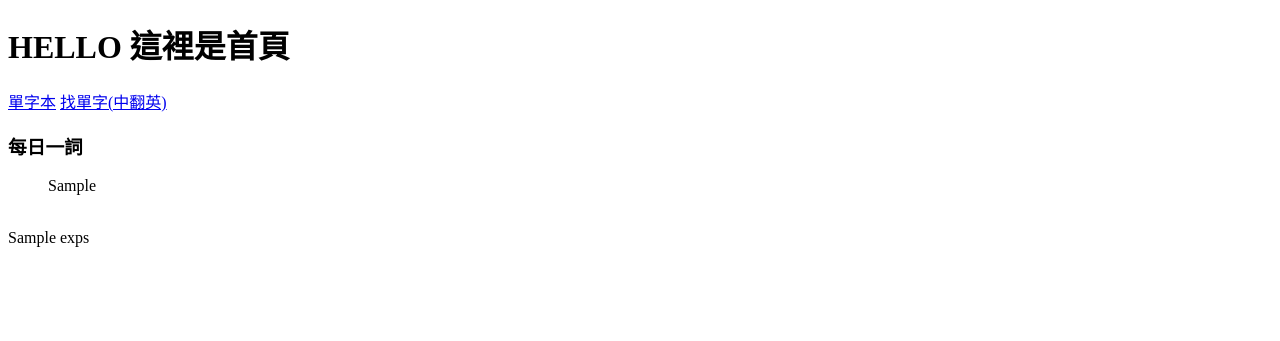
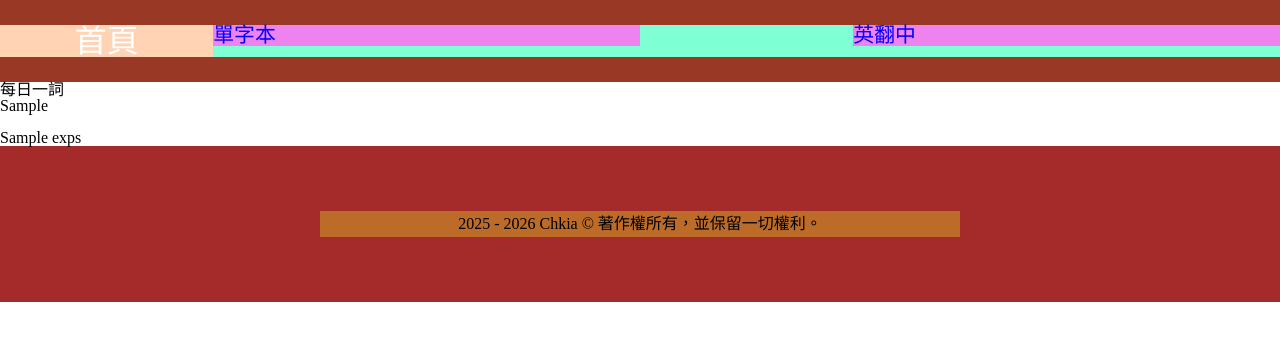
Before and after one commit to Chkia0519/engleran, a Flask app: template templates/index.html in a window 1280 px wide. Shown: the top 341 px of the page. Run offline with Flask 3, Linux system fonts and the light colour scheme; the template is opened without the code that fills it: most values are stand-ins (such as "Sample title", 1, 10 or a date in 2020).

Commit message:
字典爬蟲

```diff
--- a/main.py
+++ b/main.py
@@ -2,20 +2,22 @@ from flask import Flask, request, jsonify ,render_template
 from db import db,word_indb
 from datetime import datetime
 from fire import eveW
+from getentocn import getentocn
 
 #import os
 
 app = Flask(__name__)
 
+#首頁
 @app.route('/')
 def index():
+    #每日一詞
     en,exps = eveW()
     return render_template('index.html',en=en,exps=exps)
 
 #輸入單字卡
 @app.route('/mylearnwords',methods=['GET','POST'])
 def mylearnwords():
-
     learnW = request.form.get('lenW')
 
     if learnW and learnW.strip():  # 確保不是 None 或空字串
@@ -24,6 +26,7 @@ def mylearnwords():
             tips = '這個單字已經存過囉!'
             return render_template('mylearnwords.html', tips=tips)
         else:
+            learnW = learnW.lower()
             cnW = request.form.get('cnW')
             word_type = request.form.get('word_type')
 
@@ -36,36 +39,25 @@ def mylearnwords():
             db.mydb.commit()
             cursor.close()
 
-            return render_template('mylearnwords.html')
+            return render_template('addwords.html',learnW=learnW,cnW=cnW)
     else:
         tips = '請輸入單字！'
         return render_template('mylearnwords.html', tips=tips)
 
+#中翻英
+@app.route('/entocn',methods=['GET','POST'])
+def etc():
+    enW = request.form.get('enW')
 
-@app.route('/mywords',methods=['GET','POST'])
-def learnWord():
-    # 預設值，避免缺值或 UnboundLocalError
-    learnW = ""
-    cnW = ""
-    word_type = ""
-
-    if request.method == 'GET':
-        learnW = request.args.get('lenW')
-        cnW = request.args.get('cnW')
-        word_type = request.args.get('word_type')
+    if enW and enW.strip():  # 確保不是 None 或空字串
+        word = getentocn(enW)
+        print(word)
+        return render_template('entocn.html', word=word)
 
     else:
-        data = request.get_json(silent=True)
-        learnW = (data.get('lenW') if data else request.form.get('lenW') or "").strip()
-        cnW = (data.get('cnW') if data else request.form.get('cnW') or "").strip()
-        word_type = (data.get('word_type') if data else request.form.get('word_type') or "").strip()
+        tips = '請輸入單字！'
+        return render_template('entocn.html',tips=tips)
 
-    if not learnW:
-        # 後端回傳錯誤，前端可顯示「尚未輸入文字」
-        return jsonify({"error": "尚未輸入文字"}), 400
-
-    return jsonify({"lenW": learnW,'cnW':cnW,'word_type':word_type}), 200
-# ...existing code...
 
 if __name__ == "__main__":
     app.run(debug=True)
--- a/static/css/footer.css
+++ b/static/css/footer.css
@@ -2,19 +2,29 @@ footer{
     /* 寬 */
     width: 100%;
     /* 高 */
-    height: 150px;
+    padding:65px 0;
     /* 設定背景色 */
     background-color: brown
 }
 
 /* 子選擇器 */
 footer > ul{
-    /* 寬 */
+    /* 寬度 */
     width: 50%;
+    /* 外間距 上下為0 左右置中 */
+    margin:0 auto;
+    /* 背景顏色 */
+    background-color: rgb(188, 107, 41);
 
-    /* 間距 */
-    padding: 30px;
-
-    background-color: sandybrown;
+    text-align: center;
 
 }
+
+footer > ul > li {
+     /* 顯示方式 block 或是 inline (行內元素，控制錯誤，脫離框架)需配合寬和高設定*/
+    display: inline-block;
+    /* 文字置中 */
+    text-align: center;
+    /* 內間距取代高度 */
+    padding: 5px 0;
+}
--- /dev/null
+++ b/static/css/header.css
@@ -0,0 +1,51 @@
+header{
+    /* calc->計算函數(單位不同，不能計算) 數字和括號中間一定要空格 */
+    padding: calc( ( 70 / 2 - 10 ) * 1px ) 0;
+    /* 顯示方式：彈性容器 需要在父級元素才可使用 */
+    display: flex;
+    /* 水平對齊 均分 */
+    justify-content: space-between;
+    color: #ffffff ;
+    /* 背景顏色 */
+    background-color : rgb(153,56,37);
+}
+
+
+h1{
+    /* 寬度分為5等分 占1等分 */
+    width: calc( 100% / 5 );
+    background-color: rgb(255, 211, 180);
+    /* 文字對齊：置中 */
+    text-align: center;
+    /* 文字尺寸 */
+    font-size: 2rem;
+
+}
+
+#MainNav{
+    /* 寬度分為5等分 占1等分 */
+    width: calc(( 100% / 5 * 2 ) * 1%);
+    background-color: aquamarine;
+
+}
+
+#NavBut{
+    /* 顯示方式：彈性布局 */
+    display: flex;
+    /* 水平對齊：均分 */
+    justify-content: space-between;
+}
+
+#NavBut li{
+    /* 寬度 */
+    width: 40%;
+    background-color: violet;
+}
+
+#NavBut a{
+    /* 文字顏色 */
+    color: blue;
+    /* 文字尺寸 */
+    font-size: 1.3rem ;
+    text-decoration: none;
+}
--- /dev/null
+++ b/static/css/imagesize.css
@@ -0,0 +1,12 @@
+/* 共用檔 所有標籤一起使用的樣式 */
+/* 通用選擇器 */
+*{
+    width: 100%;
+}
+/* 所有圖等比縮放 */
+img{
+    /* 寬度 */
+    width: 100% ;
+    /* 高度 */
+    height: auto ;
+}
--- a/static/css/style2.css
+++ b/static/css/style2.css
@@ -3,4 +3,6 @@
     高度一般都用百分比高不用固定高(px)
 */
 @import url('reset.css');
+@import url('header.css');
+@import url('imagesize.css');
 @import url('footer.css');
--- /dev/null
+++ b/templates/addwords.html
@@ -0,0 +1,2 @@
+{{learnW}}
+{{cnW}}
--- a/templates/index.html
+++ b/templates/index.html
@@ -5,18 +5,39 @@
     <meta charset="UTF-8">
     <meta name="index" content="width=device-width, initial-scale=1.0"> <!--device-width 自適應-->
     <title>首頁</title>
-    <h1>HELLO 這裡是首頁</h1>
-    <div>
-        <a class="lenwords" href="/mylearnwords">單字本</a>
-        <a class="findw" href="/">找單字(中翻英)</a>
-    </div>
+    <link rel="stylesheet" href='static/css/style2.css'>
 </head>
 
 <body>
-    <h3>每日一詞</h3>
-    <ul>{{en}}</ul>
-    <br>
-    {{exps}}
+    <header>
+        <!-- Logo的H1只能夠有1個 -->
+        <h1>首頁</h1>
+
+        <!-- 導覽列 -->
+        <nav id = 'MainNav'>
+            <ul id="NavBut">
+                <li class="lenwords"><a href="/mylearnwords">單字本</a></li>
+                <li class="findw" ><a href="/entocn">英翻中</a></li>
+            </ul>
+        </nav>
+    </header>
+
+    <main>
+        <!-- <img src="/static/image/pikmin.png"> -->
+        <h3>每日一詞</h3>
+        <ul>{{en}}</ul>
+        <br>
+        {{exps}}
+    </main>
+
+
 </body>
 
+<!-- 頁尾宣告 -->
+<footer>
+  <ul>
+    <li>2025 - <span>2026</span> Chkia © 著作權所有，並保留一切權利。</li>
+  </ul>
+</footer>
+
 </html>
--- a/templates/mylearnwords.html
+++ b/templates/mylearnwords.html
@@ -7,7 +7,7 @@
   <h1>HELLO 歡迎來到單字本</h1>
   <h3>輸入正在學習的單字，讓我們來多加練習吧！</h3>
   <h3> {{tips}} </h3>
-  <link rel="stytlesheet" href='/static/css/style2.css'>
+  <link rel="stylesheet" href='/static/css/style2.css'>
 </head>
 
 <form action="/mylearnwords" method="POST" enctype="multipart/form-data">
```
Also changed, not shown: getentocn.py (added, +31 -0 lines), index.html (deleted, +0 -11 lines), templates/entocn.html (added, +23 -0 lines).
